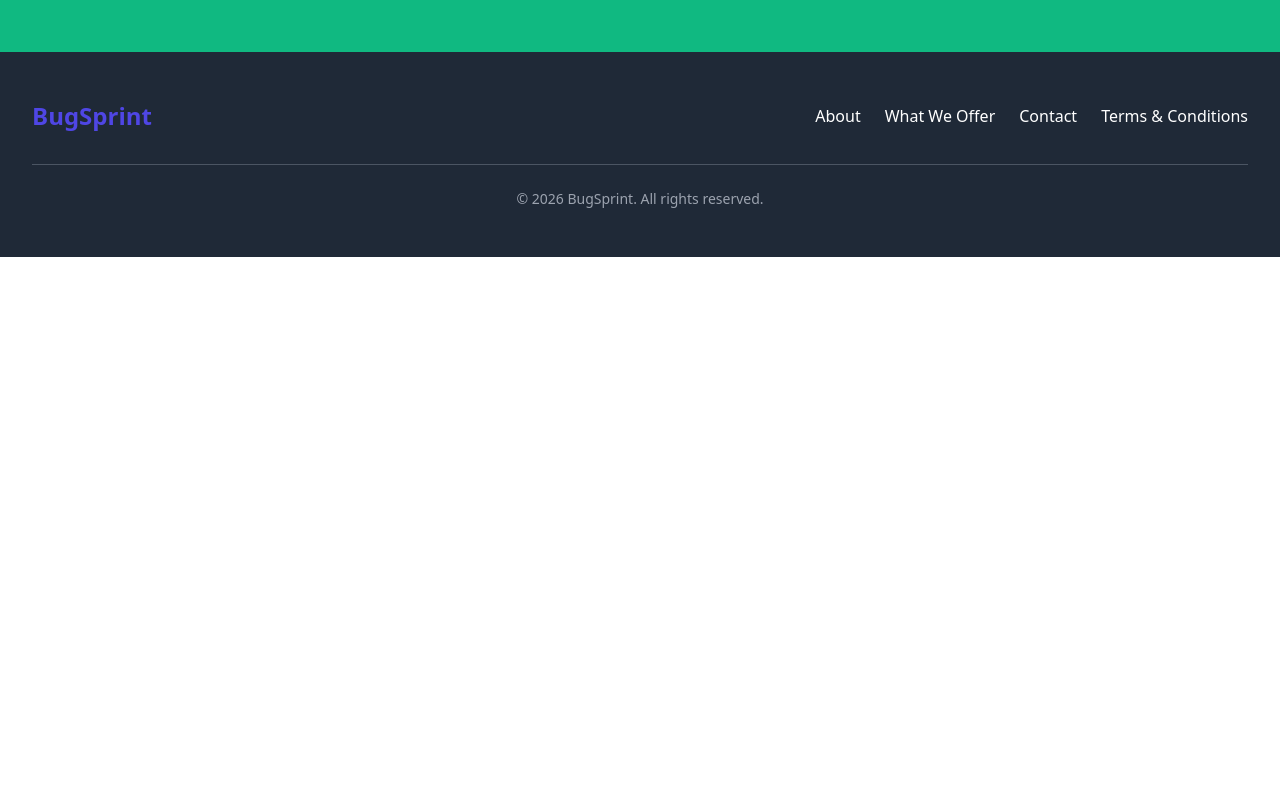
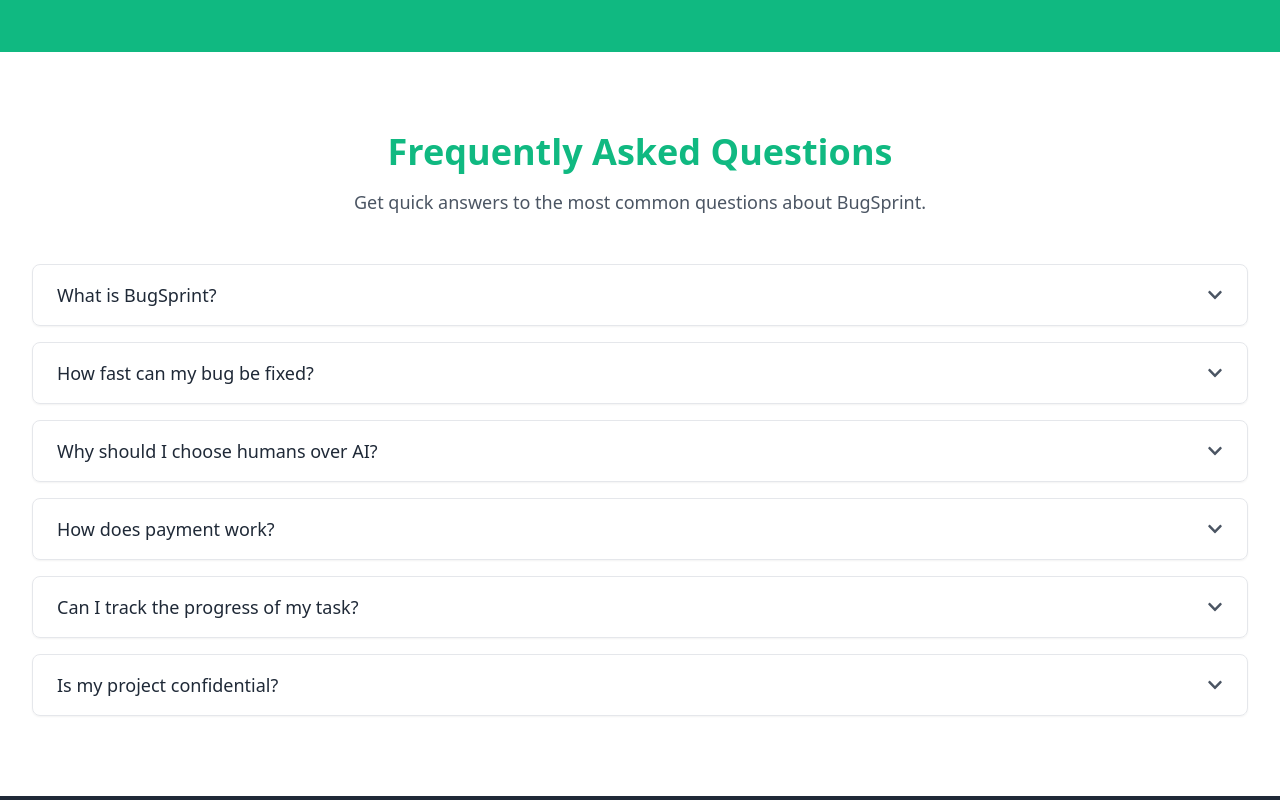
Before and after one commit to mustansar77/bugsprint, a Next.js app: page / in a window 1280 px wide. Shown: the part 4400-5200 px from the top of the page. Before the commit the page ends 4657 px from the top, so only its background shows below. Built offline with nearby package versions, Linux system fonts and the light colour scheme.

Commit message:
adding faq

```diff
--- /dev/null
+++ b/src/app/component/Faq.jsx
@@ -0,0 +1,85 @@
+"use client"
+import React, { useState, useRef, useEffect } from 'react';
+import { FaChevronDown, FaChevronUp } from 'react-icons/fa';
+
+const Faq = () => {
+  const faqs = [
+    {
+      question: 'What is BugSprint?',
+      answer: 'BugSprint is a platform where you can post bugs or small dev tasks, and our expert developers fix them quickly and efficiently.',
+    },
+    {
+      question: 'How fast can my bug be fixed?',
+      answer: 'Most tasks are completed within 24-72 hours depending on complexity and type of task.',
+    },
+    {
+      question: 'Why should I choose humans over AI?',
+      answer: 'While AI can handle some tasks, complex bugs require expertise, experience, and accountability that only human developers can provide.',
+    },
+    {
+      question: 'How does payment work?',
+      answer: 'You pay a fixed price upfront. Once the task is completed and approved, payment is released to the developer.',
+    },
+    {
+      question: 'Can I track the progress of my task?',
+      answer: 'Yes! You can see updates and communicate with the developer directly through our platform.',
+    },
+    {
+      question: 'Is my project confidential?',
+      answer: 'Absolutely. We ensure all tasks and data are handled securely and confidentially.',
+    },
+  ];
+
+  const [openIndex, setOpenIndex] = useState(null);
+  const contentRefs = useRef([]);
+
+  const toggleFaq = (index) => {
+    setOpenIndex(openIndex === index ? null : index);
+  };
+
+  return (
+    <section id="faq" className="bg-white py-20">
+      <div className="max-w-7xl mx-auto px-4 sm:px-6 lg:px-8">
+        <h2 className="text-4xl font-bold text-secondary text-center mb-4">Frequently Asked Questions</h2>
+        <p className="text-gray-600 text-center text-lg mb-12">
+          Get quick answers to the most common questions about BugSprint.
+        </p>
+
+        <div className="space-y-4 max-w-7xl mx-auto">
+          {faqs.map((faq, index) => (
+            <div
+              key={index}
+              className="border border-gray-200 rounded-lg overflow-hidden shadow-sm"
+            >
+              <button
+                onClick={() => toggleFaq(index)}
+                className="w-full px-6 py-4 text-left flex justify-between items-center focus:outline-none"
+              >
+                <span className="text-lg font-medium text-gray-800">{faq.question}</span>
+                {openIndex === index ? (
+                  <FaChevronUp className="text-gray-600 transition-transform duration-300" />
+                ) : (
+                  <FaChevronDown className="text-gray-600 transition-transform duration-300" />
+                )}
+              </button>
+
+              {/* Smooth collapsible content */}
+              <div
+                ref={(el) => (contentRefs.current[index] = el)}
+                style={{
+                  maxHeight: openIndex === index ? contentRefs.current[index]?.scrollHeight : 0,
+                  transition: 'max-height 0.5s ease',
+                }}
+                className="px-6 overflow-hidden bg-gray-50"
+              >
+                <p className="py-4 text-gray-600">{faq.answer}</p>
+              </div>
+            </div>
+          ))}
+        </div>
+      </div>
+    </section>
+  );
+};
+
+export default Faq;
--- a/src/app/page.js
+++ b/src/app/page.js
@@ -5,6 +5,7 @@
 import Testimonials from './component/Testimonials'
 import Cta from './component/Cta'
 import WhatWeOffer from './whatweoffer/page'
+import Faq from './component/Faq'
 
 
 const page = () => {
@@ -17,6 +18,7 @@
     <Testimonials/>
     <Pricing/>
     <Cta/>
+    <Faq/>
     </>
   )
 }
```
